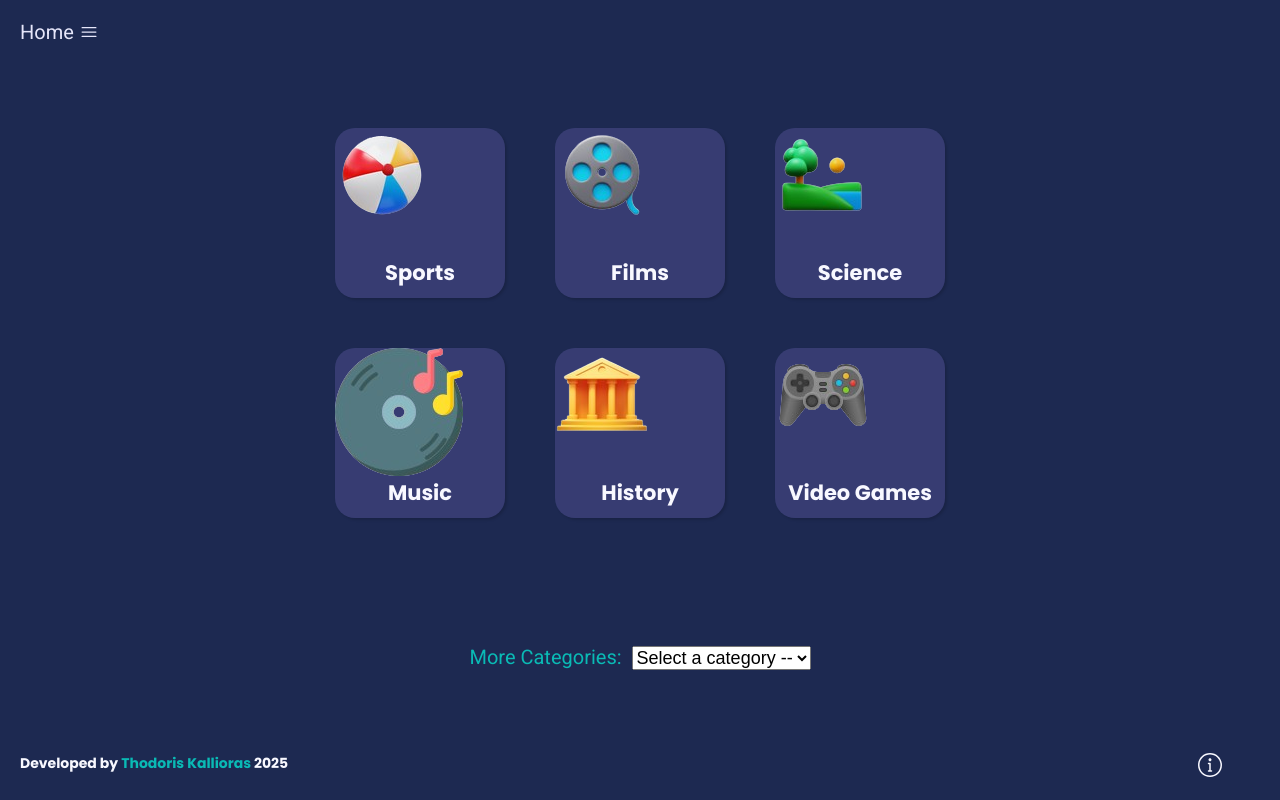
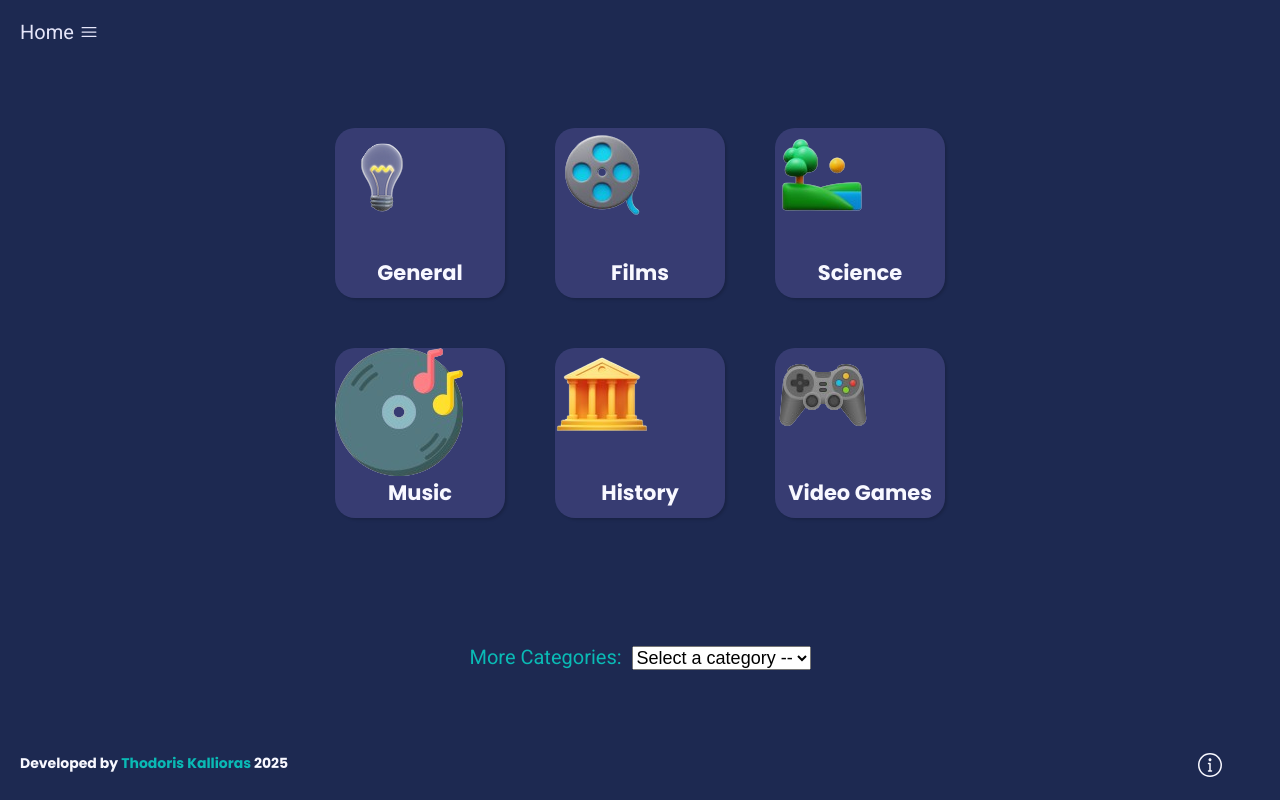
Before and after one commit to thodorisKall/Questions-Quiz, a React (Create React App) app: page /categories in a window 1280 px wide. Built offline with nearby package versions, Linux system fonts and the light colour scheme.

Commit message:
fix: change the order of the Apis url array

```diff
--- a/src/Categories.jsx
+++ b/src/Categories.jsx
@@ -4,8 +4,8 @@ import { Link, useNavigate } from "react-router-dom"
 function Categories() {
   const apisData = [
     {
-      url: "https://opentdb.com/api.php?amount=10&category=21&difficulty=easy&type=multiple",
-      label: "Sports",
+      url: "https://opentdb.com/api.php?amount=10&category=9&difficulty=easy&type=multiple",
+      label: "General",
     },
 
     {
@@ -37,10 +37,6 @@ function Categories() {
     {
       url: "https://opentdb.com/api.php?amount=10&category=18&difficulty=easy&type=multiple",
       label: "Computers",
-    },
-    {
-      url: "https://opentdb.com/api.php?amount=10&category=9&difficulty=easy&type=multiple",
-      label: "General",
     },
     {
       url: "https://opentdb.com/api.php?amount=10&category=28&difficulty=easy&type=multiple",
```
